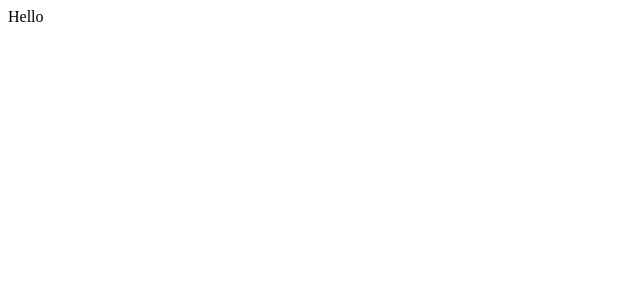
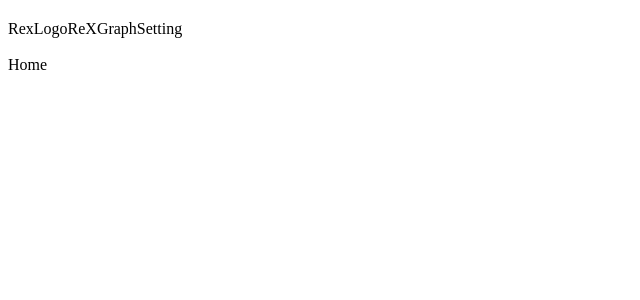
Before and after one commit to sivaShilpa/CosmoChatUI, a React (Create React App) app: page / in a window 1280 px wide. Shown: the top 300 px of the page, without its empty margins (0-640 px from the left). Built offline with nearby package versions, Linux system fonts and the light colour scheme.

Commit message:
set up of home page and navigation

```diff
--- a/src/App.jsx
+++ b/src/App.jsx
@@ -1,7 +1,20 @@
 import React from 'react';
+import { Route, Routes } from 'react-router';
+import Home from './pages/home';
+import Navigation from './components/Navigation';
 
 function App() {
-  return (<div className="App"> Hello </div>);
+  return (
+    <>
+      <Navigation />
+      <Routes>
+        <Route
+          path="/"
+          element={<Home />}
+        />
+      </Routes>
+    </>
+  );
 }
 
 export default App;
--- /dev/null
+++ b/src/components/Navigation/index.jsx
@@ -0,0 +1,15 @@
+import { Grid } from '@mui/material';
+import React from 'react';
+
+function Navigation() {
+  return (
+    <Grid display='flex' height='48px' padding='12px 0'>
+      <Grid>RexLogo</Grid>
+      <Grid>ReX</Grid>
+      <Grid>Graph</Grid>
+      <Grid>Setting</Grid>
+    </Grid>
+  );
+}
+
+export default Navigation;
--- a/src/index.js
+++ /dev/null
@@ -1,15 +0,0 @@
-import React from 'react';
-import ReactDOM from 'react-dom/client';
-import App from './App';
-
-
-const root = ReactDOM.createRoot(document.getElementById('root'));
-root.render(
-  <React.StrictMode>
-    <App />
-  </React.StrictMode>
-);
-
-// If you want to start measuring performance in your app, pass a function
-// to log results (for example: reportWebVitals(console.log))
-// or send to an analytics endpoint. Learn more: https://bit.ly/CRA-vitals
--- /dev/null
+++ b/src/index.jsx
@@ -0,0 +1,11 @@
+import React from 'react';
+import { createRoot } from 'react-dom/client';
+import { BrowserRouter } from 'react-router-dom';
+import App from './App';
+
+const root = createRoot(document.getElementById('root'));
+root.render(
+  <BrowserRouter>
+    <App />
+  </BrowserRouter>,
+);
--- /dev/null
+++ b/src/pages/home/index.jsx
@@ -0,0 +1,9 @@
+import React from 'react';
+
+function Home() {
+  return (
+    <div>Home</div>
+  );
+}
+
+export default Home;
--- /dev/null
+++ b/src/styles/index.jsx
@@ -0,0 +1,5 @@
+const Styles = {
+    navigationBar: {
+
+    }
+}
```
Also changed, not shown: src/assets/NavigationRex.png (added), src/components/home/index.js (deleted), src/pages/activity/index.js (added), src/pages/chat/index.js (added).
